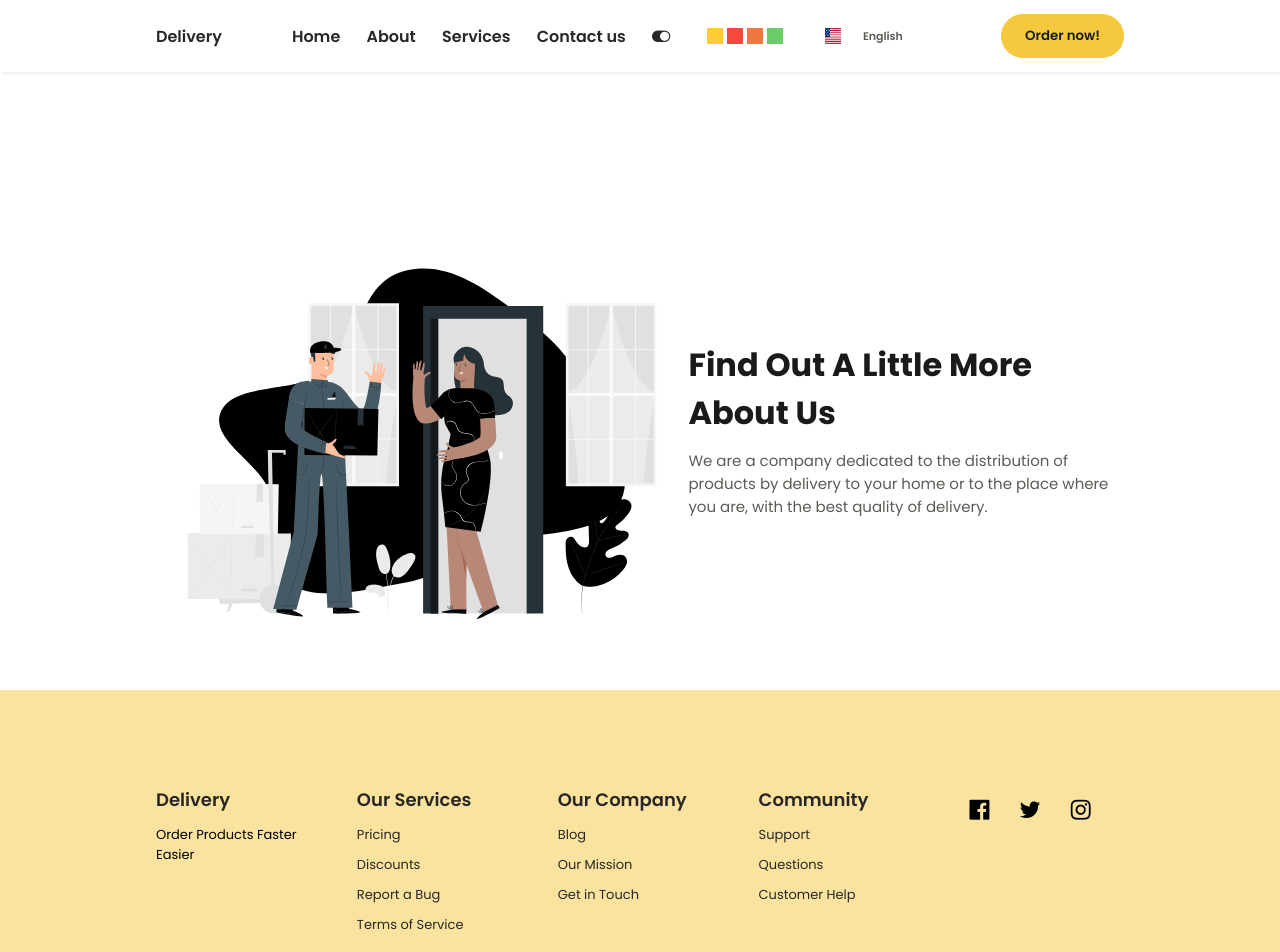
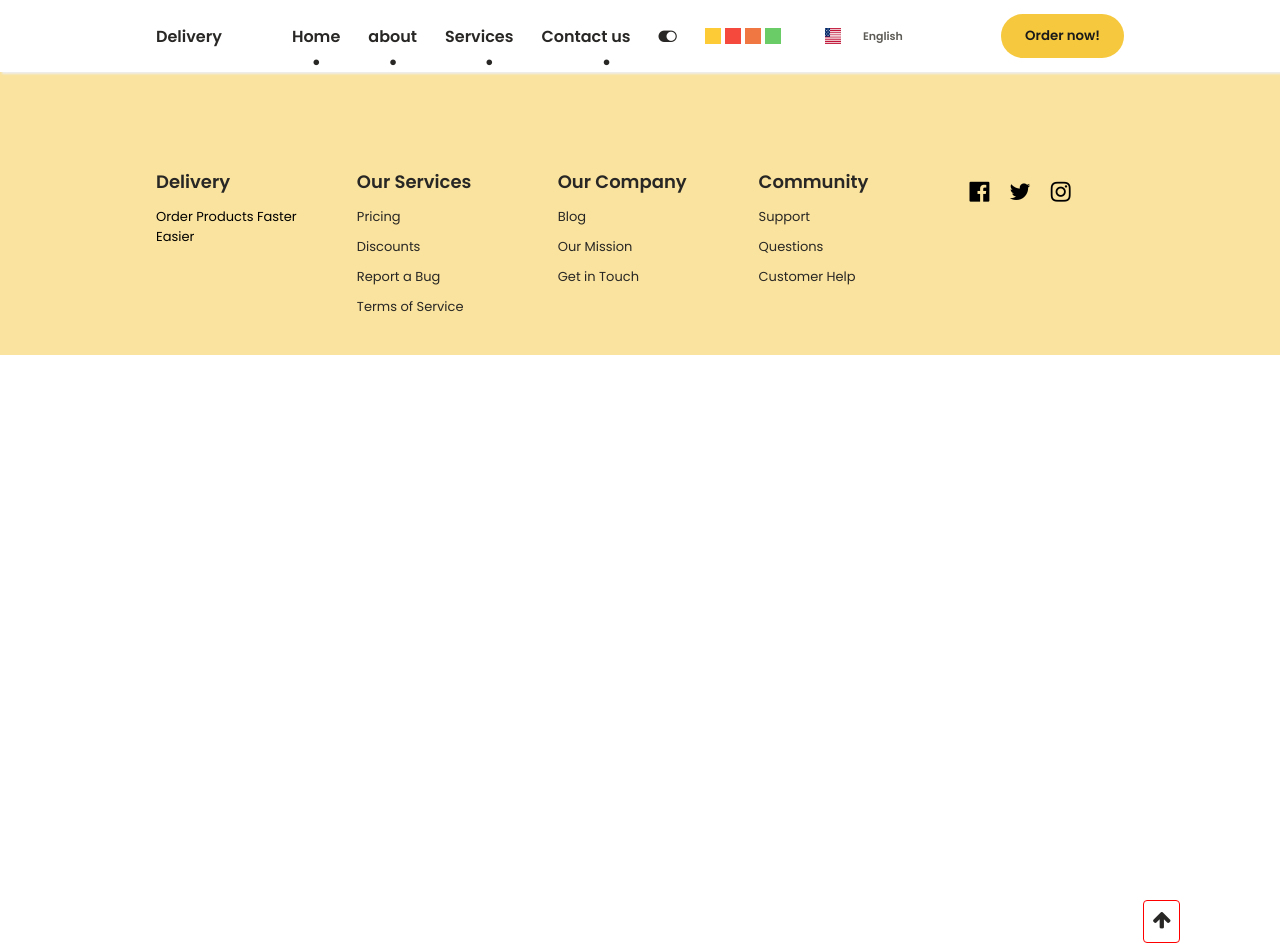
Before and after one commit to Usama1190/foodies-spot, a React (Vite) app: page /about in a window 1280 px wide. Shown: the top 952 px of the page. Built offline with nearby package versions, Linux system fonts and the light colour scheme.

Commit message:
keep working on layout on feb 02, 25

```diff
--- a/src/components/Contact/Contact.jsx
+++ b/src/components/Contact/Contact.jsx
@@ -7,7 +7,7 @@ const Contact = () => {
   const { tel, email, location } = contactInfo;
   const btnText = ['Contact us'];
   return (
-    <section className={styles.cnwp}>
+    <section id='contact-us' className={styles.cnwp}>
       <div className={styles.cncnwp}>
         <div className={styles.cnhdes}>
           <h2 className={styles.cnt}>{ title }</h2>
--- a/src/components/Header/Header.jsx
+++ b/src/components/Header/Header.jsx
@@ -1,10 +1,17 @@
 import { useEffect, useState } from "react";
 import Button from "../common/Button/Button";
 import styles from "./Header.module.css";
-import { NavLink } from "react-router-dom";
+// import { NavLink } from "react-router-dom";
 
 const Header = () => {
   const btnText = ["Order now!"];
+  const [isOpen, setOpen] = useState(false);
+
+  function toggleOpen() {
+    setOpen(!isOpen);
+    // console.log(isOpen);
+  }
+
   const [theme, setTheme] = useState(localStorage.getItem("theme") || "light");
 
   useEffect(() => {
@@ -23,19 +30,70 @@ const Header = () => {
           <p>Delivery</p>
         </div>
 
-        <div className={styles.hdlk}>
+        <div
+          className={
+            isOpen
+              ? `${styles.hdlk} ${styles.mbo}`
+              : `${styles.hdlk} ${styles.mbc}`
+          }
+          onClick={toggleOpen}
+        >
           <ul>
             <li>
-              <NavLink to={"/"}>Home</NavLink>
+              {/* <NavLink
+                to={"#home"}
+                className={({ isActive }) =>
+                  isActive ? `${styles.acl}` : null
+                }
+              >
+                Home
+              </NavLink> */}
+
+              <a href="#home" className={styles.acl}>
+                Home
+              </a>
             </li>
             <li>
-              <NavLink to={"/about"}>About</NavLink>
+              {/* <NavLink
+                to={"#about"}
+                className={({ isActive }) =>
+                  isActive ? `${styles.acl}` : null
+                }
+              >
+                About
+              </NavLink> */}
+
+              <a href="#about" className={styles.acl}>
+                about
+              </a>
             </li>
             <li>
-              <NavLink to={"/services"}>Services</NavLink>
+              {/* <NavLink
+                to={"#services"}
+                className={({ isActive }) =>
+                  isActive ? `${styles.acl}` : null
+                }
+              >
+                Services
+              </NavLink> */}
+
+              <a href="#services" className={styles.acl}>
+                Services
+              </a>
             </li>
             <li>
-              <NavLink to={"/contact-us"}>Contact us</NavLink>
+              {/* <NavLink
+                to={"#contact-us"}
+                className={({ isActive }) =>
+                  isActive ? `${styles.acl}` : null
+                }
+              >
+                Contact us
+              </NavLink> */}
+
+              <a href="#contact-us" className={styles.acl}>
+                Contact us
+              </a>
             </li>
             <li>
               <i
@@ -63,7 +121,15 @@ const Header = () => {
         <div className={styles.hbw}>
           <Button texts={btnText} />
         </div>
+
+        <div className={styles.hmb} onClick={toggleOpen}>
+          <i className="fa fa-th-large"></i>
+        </div>
       </nav>
+
+      <div className={styles.mu}>
+        <i className="fa fa-arrow-up"></i>
+      </div>
     </div>
   );
 };
--- a/src/components/Header/Header.module.css
+++ b/src/components/Header/Header.module.css
@@ -26,6 +26,10 @@ nav.navhd {
   align-items: center;
   list-style: none;
   min-width: 627px;
+}
+
+.hdlk ul li a {
+  padding: 12px 0;
 }
 
 .hct {
@@ -80,12 +84,6 @@ nav.navhd {
   color: var(--text-color-xl);
 }
 
-
-
-
-
-
-
 /* index.css ya Header.module.css */
 html.light {
   background-color: white;
@@ -102,6 +100,51 @@ html.light {
   transition: background-color 0.3s, color 0.3s;
 }
 
+.hmb {
+  display: none;
+}
+
+.mbo {
+  display: block !important;
+}
+
+.mbc {
+  /* display: none !important; */
+}
+
+.acl::after {
+  content: "•";
+  position: absolute;
+  transform: translateX(-300%);
+  bottom: -5px;
+  font-size: 20px;
+  color: var(--text-color-l);
+}
+
+
+.mu {
+    position: absolute;
+    top: 900px;
+    right: 100px;
+    border: 1px solid red;
+    border-radius: 4px;
+    text-align: center;
+    padding: 8px;
+}
+
+.mu i {
+    font-size: 20px;
+}
+
+
+
+
+
+
+
+
+
+
 
 
 
@@ -116,10 +159,38 @@ html.light {
   .hbw {
     display: none;
   }
+  .hdlk {
+    display: block;
+  }
 }
 
 @media (max-width: 766px) {
   .hdlk {
     display: none;
   }
+
+  .hmb {
+    display: block;
+    cursor: pointer;
   }
+
+  .hdlk {
+    border: 1px solid #e2e2e2;
+    position: absolute;
+    top: 80px;
+    margin: auto;
+    background-color: white;
+    border-radius: 20px;
+    text-align: center;
+    padding: 12px;
+  }
+
+  .hdlk ul {
+    display: block;
+    text-align: center;
+  }
+
+  .hdlk ul li {
+    margin: 24px 0 0;
+  }
+}
--- a/src/components/Hero/Hero.jsx
+++ b/src/components/Hero/Hero.jsx
@@ -14,7 +14,7 @@ const Hero = ({ data }) => {
     imgLaout,
   } = data;
   return (
-    <div className={styles.hrwp}>
+    <div id="hero" className={styles.hrwp}>
       <div
         className={
           isrotate ? `${styles.her} ${styles.hrciwp}` : `${styles.hrciwp}`
--- a/src/components/Hero/Hero.module.css
+++ b/src/components/Hero/Hero.module.css
@@ -105,7 +105,7 @@
 
     .hriwp img {
         /* border: 1px solid red; */
-        width: 60% !important;
+        width: 65% !important;
     }
 
     .hrdc {
@@ -115,11 +115,6 @@
 
     .hrt {
         width: 100%;
-    }
-
-    .hrbw {
-        display: flex;
-        justify-content: center;
     }
 }
 
--- a/src/components/common/Button/Button.jsx
+++ b/src/components/common/Button/Button.jsx
@@ -1,4 +1,4 @@
-import "./Button.module.css";
+import styles from "./Button.module.css";
 
 const Button = ({ texts, icons }) => {
   return (
@@ -6,7 +6,7 @@ const Button = ({ texts, icons }) => {
       {texts?.map((item, index) => {
         return (
           <button key={index}>
-            <span className="hbs">
+            <span className={styles.hbs}>
               {icons && <i key={index} className={`${icons[index]}`}></i>}
               {item}
             </span>
--- a/src/components/common/Button/Button.module.css
+++ b/src/components/common/Button/Button.module.css
@@ -10,9 +10,16 @@ button {
     margin: 0 0 0 12px;
 }
 
-i {
+button i {
     margin: 0 10px 0 0;
-    font-size: 1.45rem;
+    font-size: 1.45rem !important;
+}
+
+.hbs {
+    /* border: 1px solid red; */
+    display: flex;
+    justify-content: space-between;
+    align-items: center;
 }
 
 
--- a/src/pages/HomePage/HomePage.jsx
+++ b/src/pages/HomePage/HomePage.jsx
@@ -5,7 +5,7 @@ import heroData from "../../utils/constant/heroData.js";
 
 const HomePage = () => {
   return (
-    <div>
+    <div id="home">
       {heroData.map((item, index) => {
         if (index === 2) {
           return (
```
Also changed, not shown: src/App.jsx (+7 -7 lines). Lines whose indentation alone changed are shown as unchanged.
